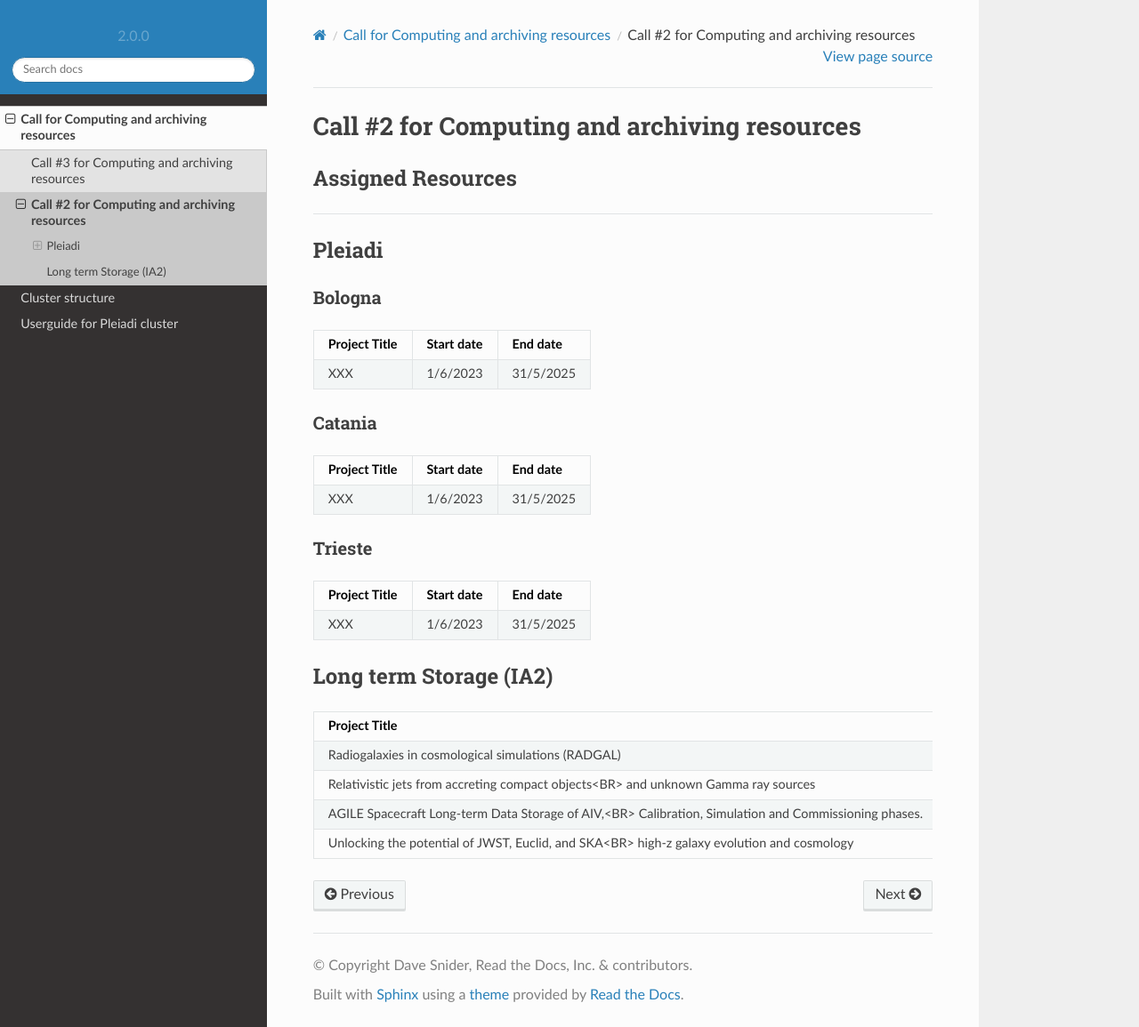
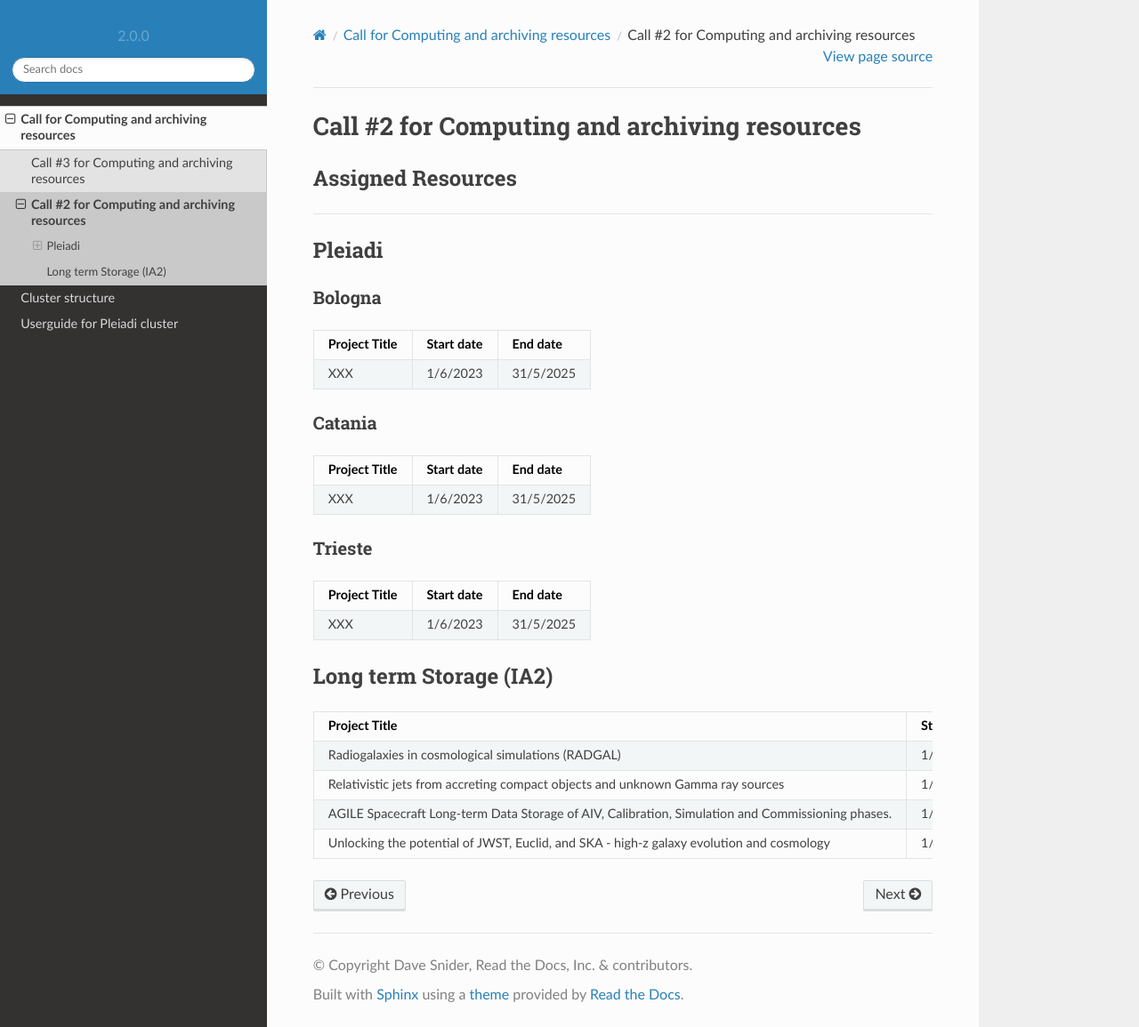
Before and after one commit to fvitello/pleiadi-doc, a Sphinx documentation site: the page built from docs/call/call2.rst, in a window 1280 px wide and 1155 px high. Shown: the whole window at 89% size. Built offline with Sphinx 7.4.7 and the Read the Docs theme 2.0.0, drawn with Linux system fonts in a browser that asks for light colours; pages that are not in the unit, such as notebooks, are missing from menus.

Commit message:
Update call2.rst

```diff
--- a/docs/call/call2.rst
+++ b/docs/call/call2.rst
@@ -44,14 +44,15 @@
 +------------------------------------------------------+------------+------------+
 | Project Title                                        | Start date | End date   |
 +======================================================+============+============+
-| Radiogalaxies in cosmological simulations (RADGAL)   | 1/6/2023   | 31/5/2025  |
+| Radiogalaxies in cosmological simulations            | 1/6/2023   | 31/5/2025  |
+| (RADGAL)                                             |            |            |
 +------------------------------------------------------+------------+------------+
-| Relativistic jets from accreting compact objects<BR> |            |            |
-| and unknown Gamma ray sources                        | 1/8/2023   | 1/8/2030   |
+| Relativistic jets from accreting compact objects     | 1/8/2023   | 1/8/2030   |
+| and unknown Gamma ray sources                        |            |            |
 +------------------------------------------------------+------------+------------+
-| AGILE Spacecraft Long-term Data Storage of AIV,<BR>  |            |            |
-| Calibration, Simulation and Commissioning phases.    | 1/6/2023   | 1/6/2033   |
+| AGILE Spacecraft Long-term Data Storage of AIV,      | 1/6/2023   | 1/6/2033   |
+| Calibration, Simulation and Commissioning phases.    |            |            |
 +------------------------------------------------------+------------+------------+
-| Unlocking the potential of JWST, Euclid, and SKA<BR> |            |            |
-| high-z galaxy evolution and cosmology                | 1/6/2023   | 31/12/2040 |
+| Unlocking the potential of JWST, Euclid, and SKA -   | 1/6/2023   | 31/12/2040 |
+| high-z galaxy evolution and cosmology                |            |            |
 +------------------------------------------------------+------------+------------+
```
